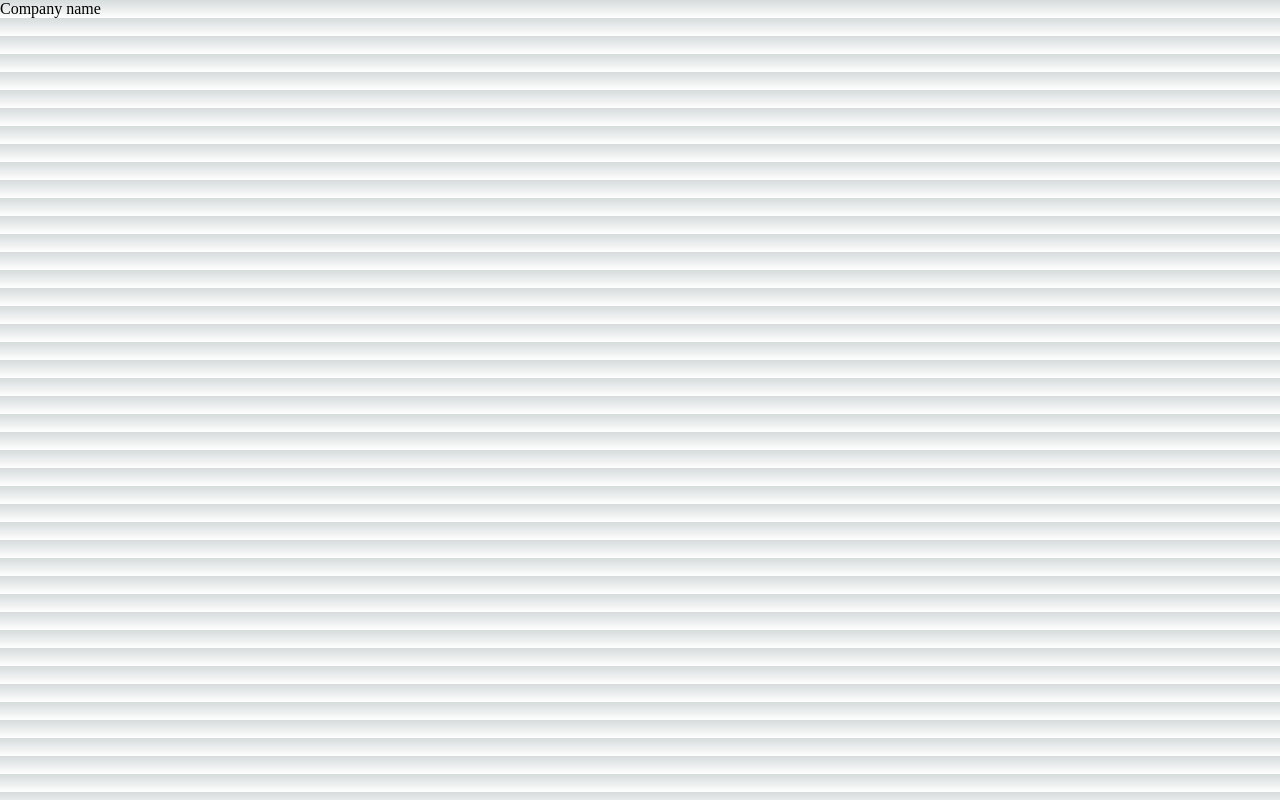
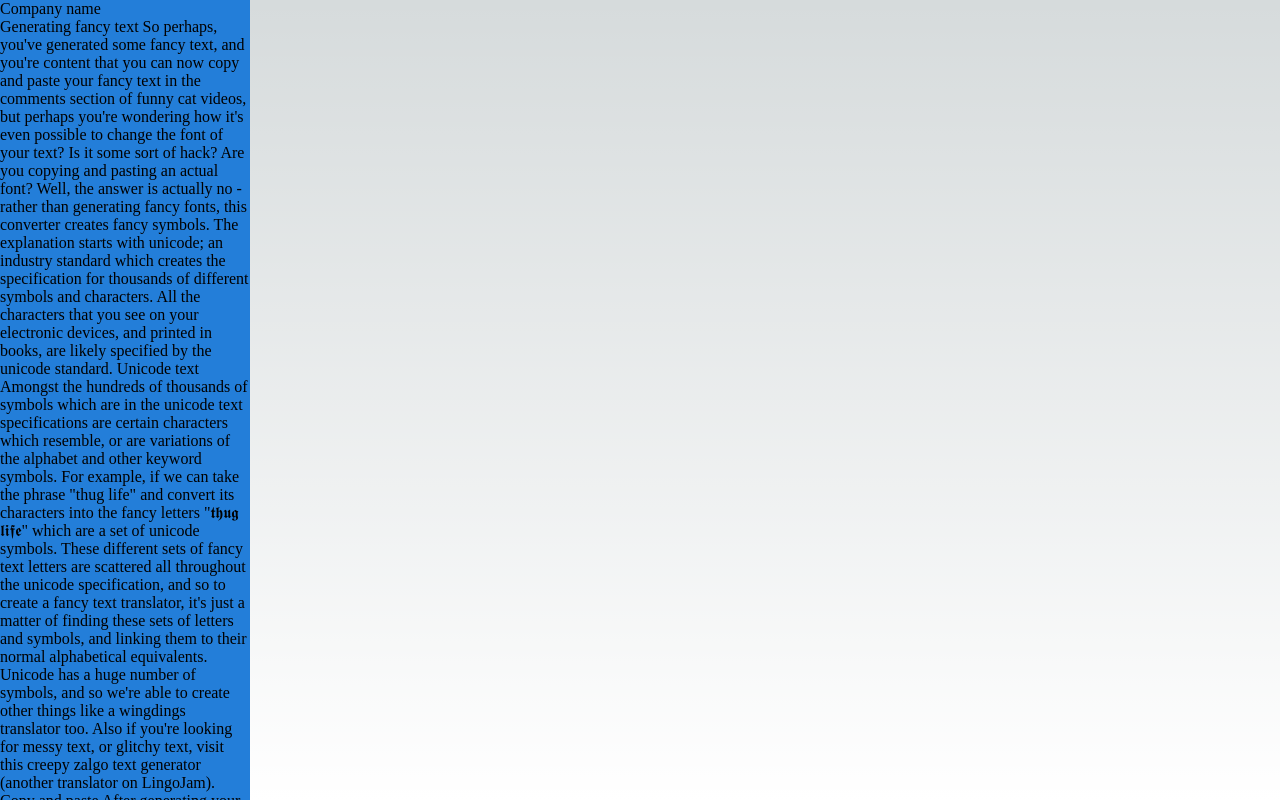
Before and after one commit to giovannyarias-dev/giovannyarias, a Next.js app: page /cv in a window 1280 px wide. Built offline with nearby package versions, Linux system fonts and the light colour scheme.

Commit message:
height test

```diff
--- a/src/app/cv/page.module.css
+++ b/src/app/cv/page.module.css
@@ -0,0 +1,6 @@
+.container {
+  width: 250px;
+  height: 100vh;
+  background-color: #237ed9;
+  overflow: scroll;
+}
--- a/src/app/cv/page.tsx
+++ b/src/app/cv/page.tsx
@@ -22,8 +22,19 @@ const CV = async () => {
   const jobs: IJob[] = [];
 
   return (
-    <div>
+    <div className={styles.container}>
       <TimeBar jobs={jobs}></TimeBar>
+      Generating fancy text
+So perhaps, you've generated some fancy text, and you're content that you can now copy and paste your fancy text in the comments section of funny cat videos, but perhaps you're wondering how it's even possible to change the font of your text? Is it some sort of hack? Are you copying and pasting an actual font?
+Well, the answer is actually no - rather than generating fancy fonts, this converter creates fancy symbols. The explanation starts with unicode; an industry standard which creates the specification for thousands of different symbols and characters. All the characters that you see on your electronic devices, and printed in books, are likely specified by the unicode standard.
+Unicode text
+Amongst the hundreds of thousands of symbols which are in the unicode text specifications are certain characters which resemble, or are variations of the alphabet and other keyword symbols. For example, if we can take the phrase "thug life" and convert its characters into the fancy letters "𝖙𝖍𝖚𝖌 𝖑𝖎𝖋𝖊" which are a set of unicode symbols. These different sets of fancy text letters are scattered all throughout the unicode specification, and so to create a fancy text translator, it's just a matter of finding these sets of letters and symbols, and linking them to their normal alphabetical equivalents.
+Unicode has a huge number of symbols, and so we're able to create other things like a wingdings translator too. Also if you're looking for messy text, or glitchy text, visit this creepy zalgo text generator (another translator on LingoJam).
+Copy and paste
+After generating your fancy text symbols, you can copy and paste the "fonts" to most websites and text processors. You could use it to generate a fancy Agario name (yep, weird text in agario is probably generated using a fancy text converter similar to this), to generate a creative-looking instagram, facebook, tumblr, or twitter post, for showing up n00bs on Steam, or just for sending messages full of beautiful text to your buddies.
+The only exception is if your paste destination has a font which doesn't support some unicode characters. For example, you'll might find that some websites don't use a unicode font, or if they do, the font doesn't have all the characters required. In that case, you'll see a generic "box" in which was created when the browser tries to create a fancy letter. This doesn't mean there's an error with this translator, it just means the website's font doesn't support that character.
+Mildly off topic, but you might also be interested in Facebook emojis - that's a massive searchable list of all the emojis that you can use in your Facebook posts and chat. And actually, I made an 🐌 Emoji Translator 🎲 which you might like.
+If there's anything that I can do to improve this online fancy generator thing (e.g. by adding other font styles that you've found), then please let me know in the suggestions box! If you've some found new beautiful fonts that can be copy-pasted and that aren't in this generator, please share them below as well. Thanks!
     </div>
   )
 }
```
